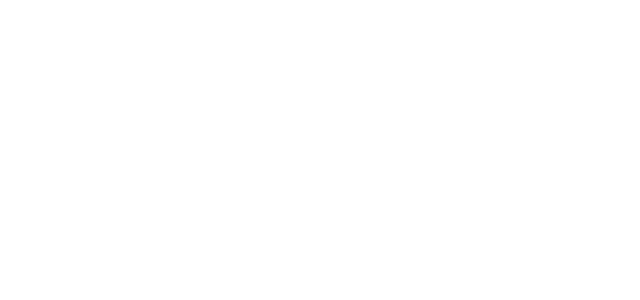
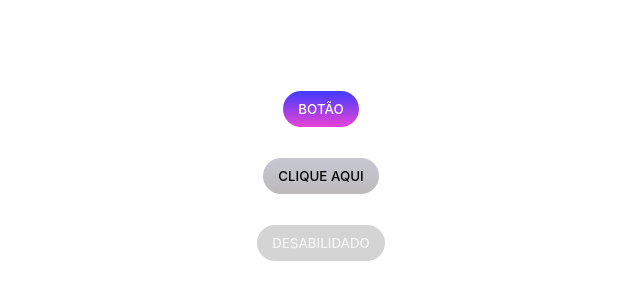
Before and after one commit to huferr/Components-With-Typescript, a React (Create React App) app: page / in a window 1280 px wide. Shown: the part 224-524 px from the top of the page, without its empty margins (319-959 px from the left). Built offline with nearby package versions, Linux system fonts and the light colour scheme.

Commit message:
feat: Reusable Button

```diff
--- a/src/App.tsx
+++ b/src/App.tsx
@@ -1,8 +1,15 @@
-import React from 'react';
+import { Button } from "./components/Button";
+import Globalstyles from "./styles/globalstyles";
 
 function App() {
   return (
     <>
+      <div>
+        <Button>BOTÃO</Button>
+        <Button color="secondary">CLIQUE AQUI</Button>
+        <Button disabled={true}>DESABILIDADO</Button>
+      </div>
+      <Globalstyles />
     </>
   );
 }
--- /dev/null
+++ b/src/components/Button/index.tsx
@@ -0,0 +1,22 @@
+import React from "react";
+import { Container } from "./styles";
+
+export type ButtonProps = {
+  onClick?: (event: React.MouseEvent<HTMLButtonElement>) => void;
+  children: React.ReactNode;
+  color?: 'primary' | 'secondary';
+  disabled?: boolean;
+};
+
+export const Button = ({
+  onClick,
+  children,
+  color = 'primary',
+  disabled,
+}: ButtonProps) => {
+  return (
+    <Container onClick={onClick} color={color} disabled={disabled}>
+      {children}
+    </Container>
+  );
+};
--- /dev/null
+++ b/src/components/Button/styles.ts
@@ -0,0 +1,48 @@
+import styled, { css } from "styled-components";
+import { ButtonProps } from ".";
+
+const COLOR = {
+  primary: css`
+    color: #fff;
+    background: linear-gradient(#3f3cfe, #e943d5);
+
+    &:hover {
+      background: linear-gradient(#2421f9, #e012c7) ;
+      box-shadow: 0px 0px 1px 1px rgba(0, 0, 0, 0.2);
+    }
+
+  `,
+  secondary: css`
+    color: #000;
+    background: linear-gradient(#c7c7d2, #bcbaba);
+
+    &:hover {
+      background: linear-gradient(#bdbdcf, #bcb1b1);
+      box-shadow: 0px 0px 1px 1px rgba(0, 0, 0, 0.2);
+    }
+  `,
+};
+
+const DISABLED = css`
+cursor: not-allowed;
+background: #d4d4d4;
+color: #f5f5f5;
+
+&:hover {
+    background: #d4d4d4;
+    color: #f5f5f5;
+    box-shadow: none;
+  }
+`
+
+export const Container = styled.button<ButtonProps>`
+  padding: 10px 15px;
+  cursor: pointer;
+  border: none;
+  border-radius: 50px;
+  font-weight: 500;
+  transition: all 0.2s;
+
+  ${props => props.color && COLOR[props.color]}
+  ${props => props.disabled && DISABLED}
+`;
```
